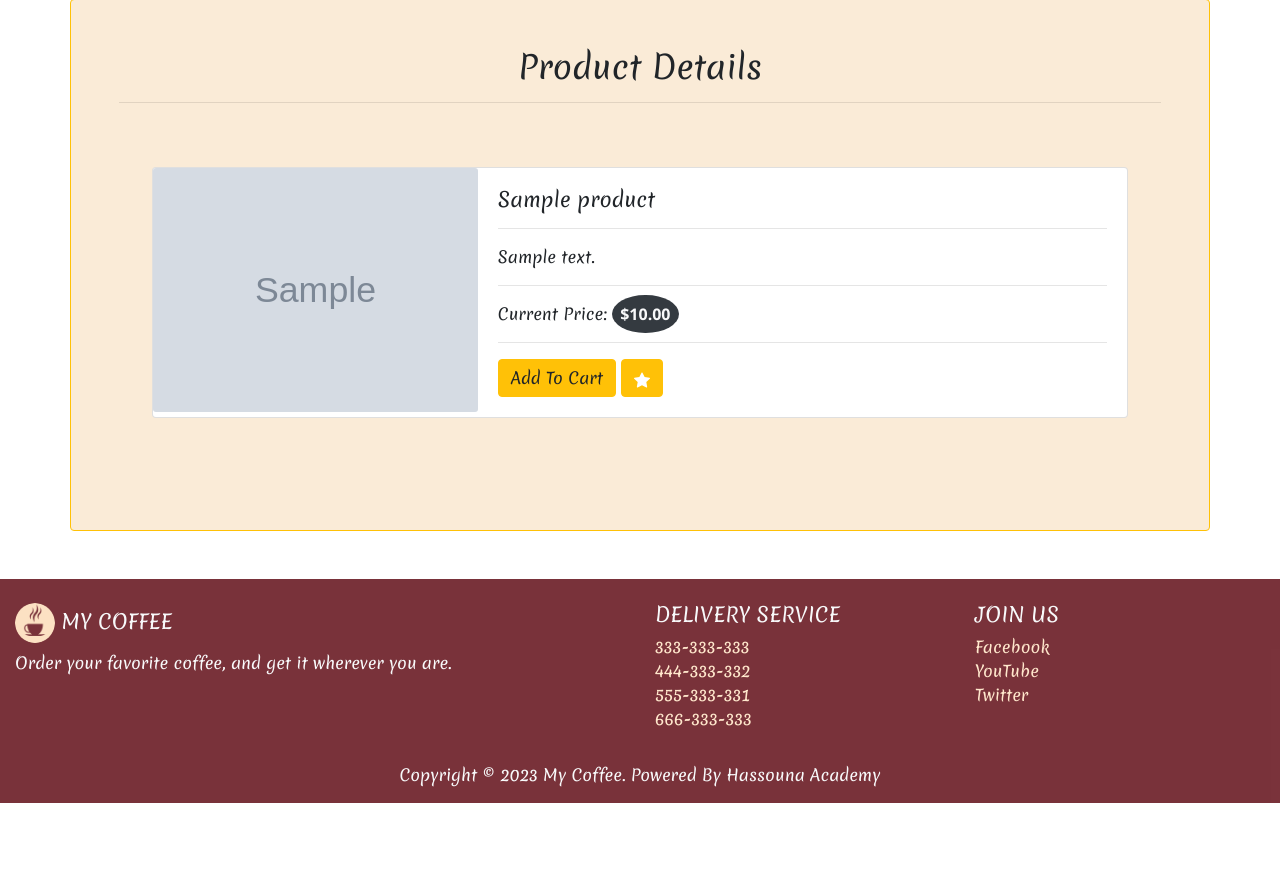
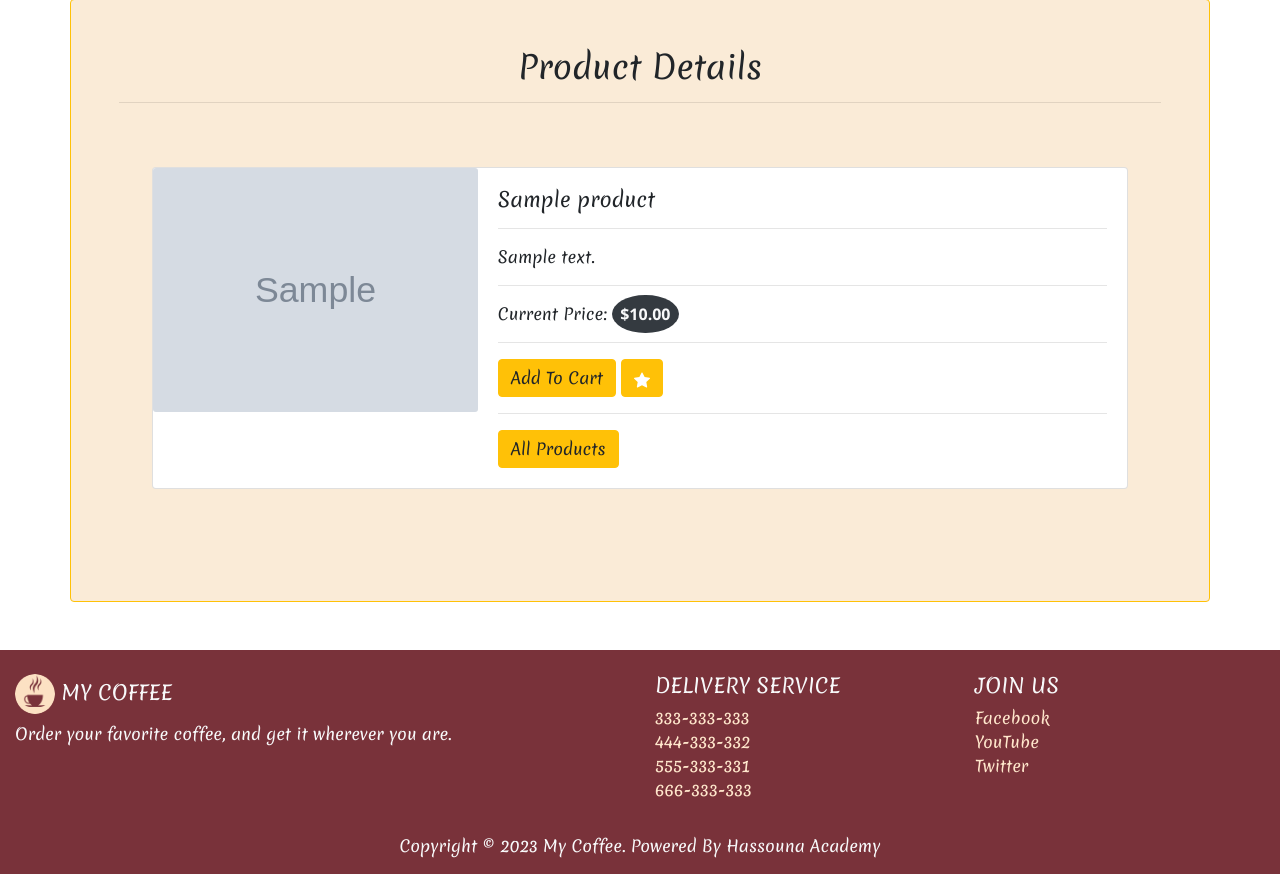
Before and after one commit to Ymk74/Coffee-Store, a Django app: page /products/1 in a window 1280 px wide. Shown: the part 114-988 px from the top of the page. Before the commit the page ends 917 px from the top, so only its background shows below. Run offline with Django 4.2, Linux system fonts and the light colour scheme; tables that the repository leaves empty hold one stand-in row (values such as "Sample post"); grey boxes marked "Sample" are stand-in pictures; some libraries are stand-ins or nearby versions.

Commit message:
add all products btn to product detail

```diff
--- a/products/templates/product.html
+++ b/products/templates/product.html
@@ -31,6 +31,9 @@
                                 <path d="M3.612 15.443c-.386.198-.824-.149-.746-.592l.83-4.73L.173 6.765c-.329-.314-.158-.888.283-.95l4.898-.696L7.538.792c.197-.39.73-.39.927 0l2.184 4.327 4.898.696c.441.062.612.636.283.95l-3.523 3.356.83 4.73c.078.443-.36.79-.746.592L8 13.187l-4.389 2.256z"/>
                             </svg>
                             </button>
+                            <hr>
+                            <a href="{% url 'products' %}" class="btn btn-warning">All Products</a>
+
                         </div>
                         </div>
                     </div>
```
